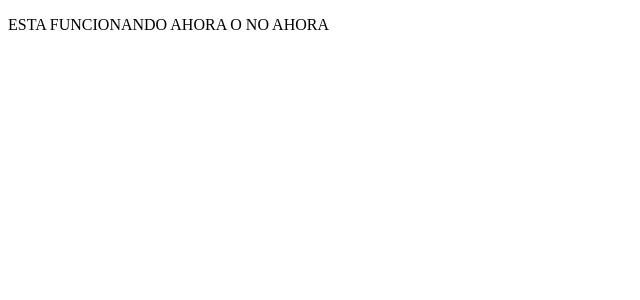
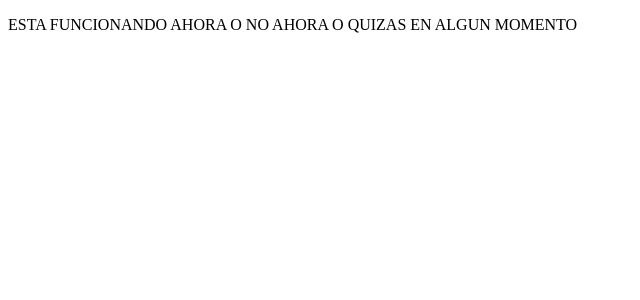
Before and after one commit to Socigence-App/FrontEndSocigenceApp, an Angular app in the folder MyApp/: page / in a window 1280 px wide. Shown: the top 300 px of the page, without its empty margins (0-640 px from the left). Built offline with nearby package versions, Linux system fonts and the light colour scheme.

Commit message:
Commit 2

```diff
--- a/MyApp/src/app/app.component.html
+++ b/MyApp/src/app/app.component.html
@@ -1 +1 @@
-<p>ESTA FUNCIONANDO AHORA O NO AHORA</p>
+<p>ESTA FUNCIONANDO AHORA O NO AHORA O QUIZAS EN ALGUN MOMENTO</p>
```
